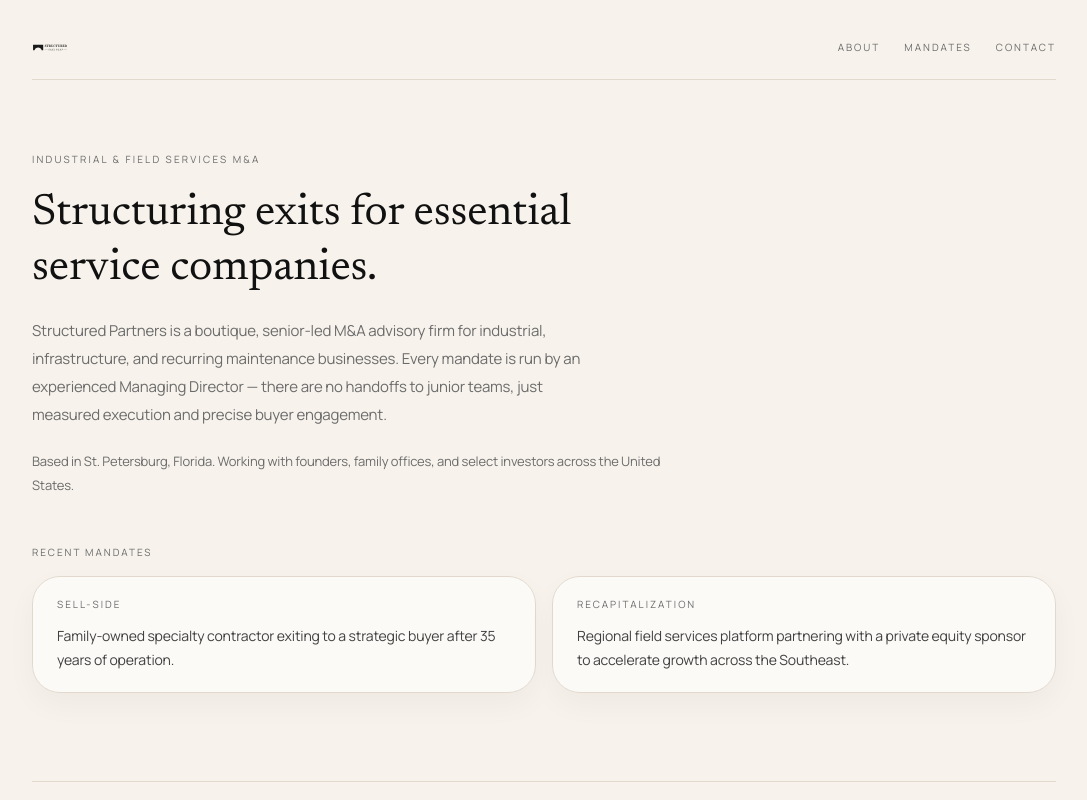
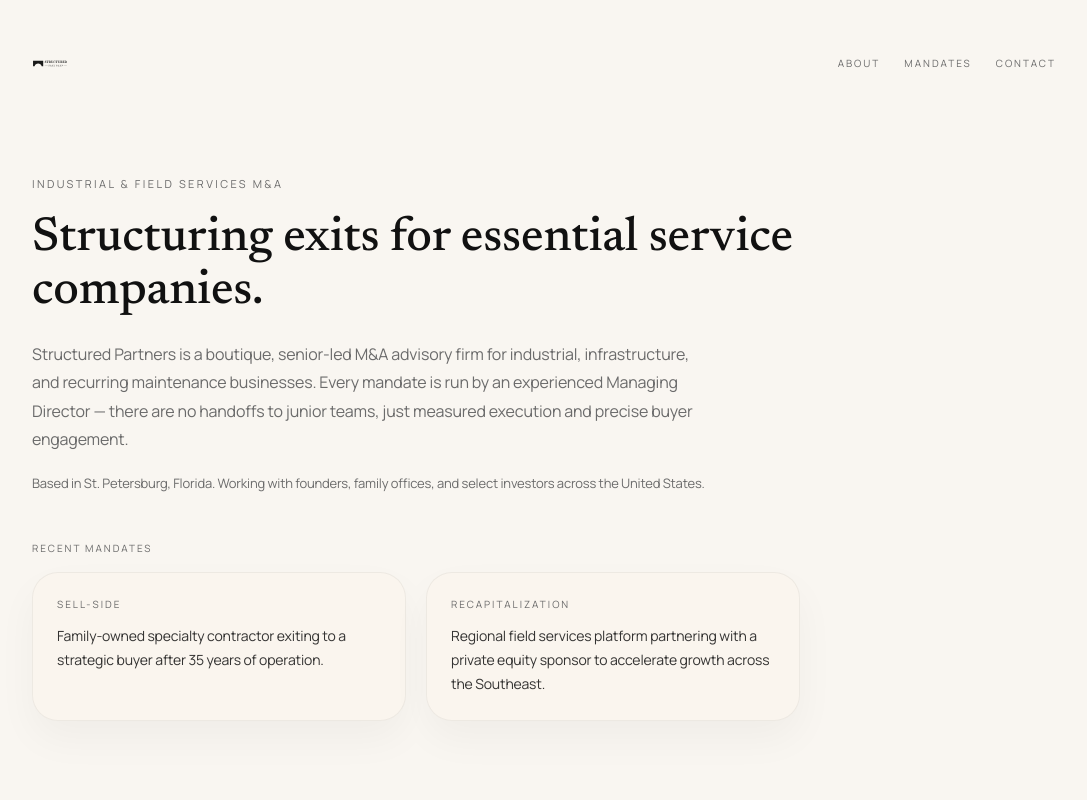
Before and after one commit to structurep/spna, a Next.js app: page / in a window 1280 px wide. Shown: the top 800 px of the page, without its empty margins (96-1183 px from the left). Built offline with nearby package versions, Linux system fonts and the light colour scheme.

Commit message:
Polish Abstract-style layout and motion

```diff
--- a/app/globals.css
+++ b/app/globals.css
@@ -14,27 +14,107 @@
   min-height: 100vh;
   font-family: var(--font-sans);
   letter-spacing: -0.01em;
-  background-color: #f7f3ec;
+  background-color: #f9f6f1;
   color: #111;
+}
+
+.page-fade {
   opacity: 1;
   transform: none;
 }
 
 @media (prefers-reduced-motion: no-preference) {
-  body {
+  .page-fade {
     opacity: 0;
-    transform: translateY(12px);
-    animation: fadeIn 0.7s ease-out forwards;
+    transform: translateY(8px);
+    animation: pageFade 0.8s ease-out forwards;
   }
 }
 
-@keyframes fadeIn {
+@keyframes pageFade {
   to {
     opacity: 1;
     transform: translateY(0);
   }
 }
 
+.hero-line {
+  opacity: 1;
+}
+
+@media (prefers-reduced-motion: no-preference) {
+  .hero-line {
+    opacity: 0;
+    transform: translateY(12px);
+    animation: heroRise 0.9s cubic-bezier(0.16, 1, 0.3, 1) forwards;
+  }
+
+  .hero-line:nth-child(1) {
+    animation-delay: 0ms;
+  }
+
+  .hero-line:nth-child(2) {
+    animation-delay: 120ms;
+  }
+
+  .hero-line:nth-child(3) {
+    animation-delay: 260ms;
+  }
+
+  .hero-line:nth-child(4) {
+    animation-delay: 380ms;
+  }
+}
+
+@keyframes heroRise {
+  to {
+    opacity: 1;
+    transform: translateY(0);
+  }
+}
+
+.card-fade {
+  opacity: 1;
+}
+
+@media (prefers-reduced-motion: no-preference) {
+  .card-fade {
+    opacity: 0;
+    transform: translateY(12px);
+    animation: cardEntrance 0.9s ease-out forwards;
+  }
+
+  .card-fade:nth-child(1) {
+    animation-delay: 200ms;
+  }
+
+  .card-fade:nth-child(2) {
+    animation-delay: 300ms;
+  }
+}
+
+@keyframes cardEntrance {
+  to {
+    opacity: 1;
+    transform: translateY(0);
+  }
+}
+
+.nav-shell {
+  transition:
+    padding 250ms ease,
+    background-color 250ms ease,
+    border-color 250ms ease,
+    backdrop-filter 250ms ease;
+  background-color: transparent;
+}
+
+.nav-shell.scrolled {
+  background-color: rgba(249, 246, 241, 0.9);
+  backdrop-filter: blur(12px);
+  border-bottom: 1px solid rgba(17, 17, 17, 0.06);
+}
+
 ::selection {
   background-color: #111111;
   color: #f7f3ec;
--- a/app/layout.tsx
+++ b/app/layout.tsx
@@ -22,7 +22,7 @@
 export default function RootLayout({ children }: { children: ReactNode }) {
   return (
     <html lang="en">
-      <body className={`${sans.variable} ${display.variable} bg-spbg text-sptext antialiased`}>
+      <body className={`${sans.variable} ${display.variable} page-fade bg-spbg text-sptext antialiased`}>
         {children}
       </body>
     </html>
--- a/app/page.tsx
+++ b/app/page.tsx
@@ -1,4 +1,7 @@
+"use client";
+
 import Image from "next/image";
+import { useEffect, useState } from "react";
 
 const navLinks = [
   { label: "About", href: "#about" },
@@ -20,10 +23,21 @@
 ];
 
 export default function Home() {
+  const [scrolled, setScrolled] = useState(false);
+
+  useEffect(() => {
+    const handleScroll = () => setScrolled(window.scrollY > 30);
+    handleScroll();
+    window.addEventListener("scroll", handleScroll);
+    return () => window.removeEventListener("scroll", handleScroll);
+  }, []);
+
   return (
-    <main className="flex min-h-screen flex-col px-6 py-10 md:px-12 lg:px-20">
-      <div className="mx-auto flex w-full max-w-5xl flex-1 flex-col gap-12">
-        <nav className="flex items-center justify-between border-b border-spborder pb-6">
+    <main className="flex min-h-screen flex-col px-6 pb-12 pt-8 md:px-12 lg:px-20">
+      <div className="mx-auto flex w-full max-w-5xl flex-1 flex-col gap-16">
+        <header
+          className={`nav-shell sticky top-0 z-40 flex items-center justify-between border-b border-transparent ${scrolled ? "scrolled py-4" : "py-6"}`}
+        >
           <Image
             src="/images/logo.svg"
             alt="Structured Partners"
@@ -42,46 +56,43 @@
               </a>
             ))}
           </div>
-        </nav>
+        </header>
 
-        <section
-          id="about"
-          className="flex flex-1 flex-col justify-center gap-12 pb-10 pt-6"
-        >
-          <div className="max-w-2xl space-y-5">
-            <p className="text-[10px] tracking-[0.22em] uppercase text-spmuted">
+        <section id="about" className="flex flex-col gap-12 pb-8 pt-4">
+          <div className="max-w-3xl space-y-5">
+            <p className="hero-line text-[11px] tracking-[0.22em] uppercase text-spmuted">
               Industrial &amp; field services M&amp;A
             </p>
-            <h1 className="font-display text-[32px] leading-tight text-sptext md:text-[44px]">
+            <h1 className="hero-line font-display text-[36px] font-medium leading-[1.12] text-sptext md:text-[44px] lg:text-[48px]">
               Structuring exits for essential service companies.
             </h1>
-            <p className="max-w-xl text-[15px] leading-7 text-spmuted">
+            <p className="hero-line max-w-2xl text-[15px] leading-[1.78] text-spmuted md:text-[16px]">
               Structured Partners is a boutique, senior-led M&amp;A advisory firm
               for industrial, infrastructure, and recurring maintenance
               businesses. Every mandate is run by an experienced Managing
               Director — there are no handoffs to junior teams, just measured
               execution and precise buyer engagement.
             </p>
-            <p className="text-[13px] leading-6 text-spmuted">
+            <p className="hero-line text-[12px] leading-[1.45] text-spmuted md:text-[13px]">
               Based in St. Petersburg, Florida. Working with founders, family
               offices, and select investors across the United States.
             </p>
           </div>
 
-          <section id="mandates" className="space-y-4">
+          <section id="mandates" className="max-w-3xl space-y-4">
             <p className="text-[10px] tracking-[0.2em] uppercase text-spmuted">
               Recent mandates
             </p>
-            <div className="grid gap-4 md:grid-cols-2">
+            <div className="grid gap-5 md:grid-cols-2">
               {mandates.map(item => (
                 <div
                   key={item.label}
-                  className="rounded-[28px] border border-spborder bg-white/60 px-6 py-5 shadow-[0_12px_30px_rgba(0,0,0,0.04)]"
+                  className="card-fade rounded-[26px] border border-[rgba(0,0,0,0.05)] bg-[#faf5ee] px-6 py-5 shadow-[0_18px_40px_rgba(0,0,0,0.04)] transition-transform duration-300 ease-out hover:-translate-y-1 hover:shadow-[0_26px_48px_rgba(0,0,0,0.08)] md:px-6 md:py-6"
                 >
                   <p className="text-[10px] tracking-[0.2em] uppercase text-spmuted">
                     {item.label}
                   </p>
-                  <p className="mt-3 text-[14px] leading-6 text-sptext/80">
+                  <p className="mt-3 text-[14px] leading-6 text-sptext/85">
                     {item.copy}
                   </p>
                 </div>
@@ -90,7 +101,8 @@
           </section>
         </section>
 
-        <footer className="border-t border-spborder pt-8 text-[11px] text-spmuted">
+        <footer className="border-t border-spborder pt-10 text-[11px] text-spmuted">
+          <div className="max-w-3xl space-y-4">
             <div className="flex flex-col gap-3 md:flex-row md:items-center md:justify-between">
               <div>
                 <p className="text-[10px] uppercase tracking-[0.2em] text-sptext">
@@ -110,9 +122,10 @@
                 <span>St. Petersburg, Florida</span>
               </div>
             </div>
-          <div className="mt-6 flex flex-col gap-1 text-[10px] uppercase tracking-[0.18em] text-spmuted">
+            <div className="flex flex-col gap-1 text-[10px] uppercase tracking-[0.18em] text-spmuted">
               <span>Structured Partners · Industrial &amp; Field Services M&amp;A</span>
               <span>© {new Date().getFullYear()} Structured Partners. All rights reserved.</span>
+            </div>
           </div>
         </footer>
       </div>
--- a/tailwind.config.mjs
+++ b/tailwind.config.mjs
@@ -6,7 +6,7 @@
   theme: {
     extend: {
       colors: {
-        spbg: "#f7f3ec",
+        spbg: "#f9f6f1",
         sptext: "#111111",
         spmuted: "#6b6b6b",
         spborder: "#e1d9ce",
```
Lines whose indentation alone changed are shown as unchanged.
